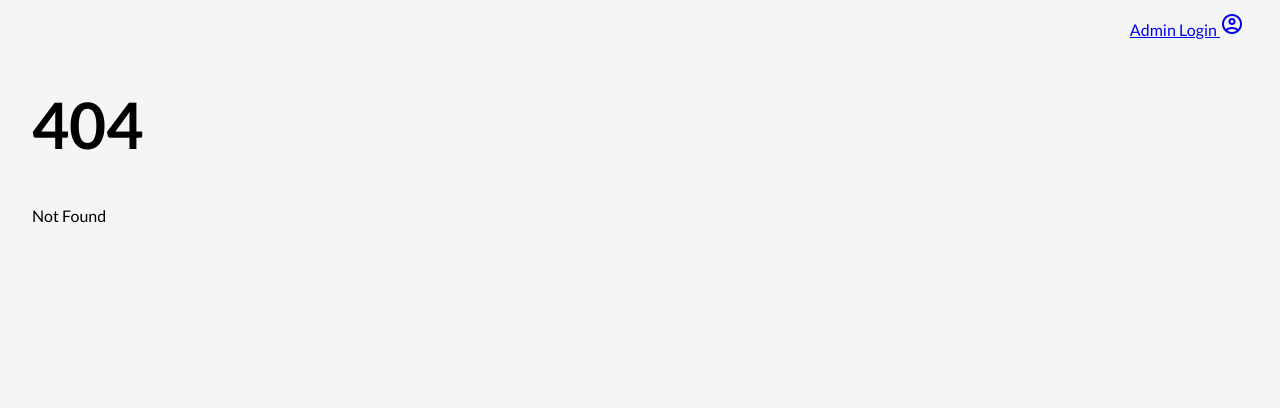
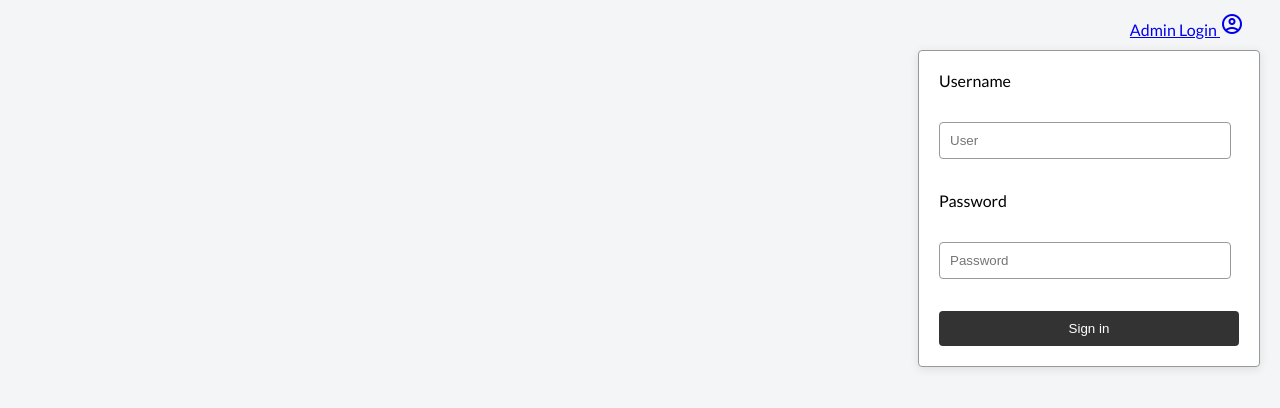
Before and after one commit to pafenorthwest/concertprogram, a SvelteKit app: page /login in a window 1280 px wide. Before the commit this address had no page. Shown: the top 408 px of the page. Built offline with nearby package versions, Linux system fonts and the light colour scheme; no server answers.

Commit message:
working: not ideal login flow

```diff
--- /dev/null
+++ b/src/routes/+layout.server.js
@@ -0,0 +1,8 @@
+/** @type {import('./$types').PageServerLoad} */
+export async function load({ cookies }) {
+    const pafeAuth = cookies.get('pafe_auth')
+    if (pafeAuth) {
+        return {isAuthenticated : true};
+    }
+    return {isAuthenticated : false};
+}
--- a/src/routes/+layout.svelte
+++ b/src/routes/+layout.svelte
@@ -1,6 +1,17 @@
-<div class="topbar"> <a href="/login">
-    <p>Admin Login</p>
-    <span class="material-symbols-outlined">account_circle</span></a>
-</div>
+<script>
+    export let data;
+</script>
+
+{#if !data.isAuthenticated}
+    <div class="topbar"><a href="/login" class="link">
+        <p>Admin Login</p>
+        <span class="material-symbols-outlined">account_circle</span></a>
+    </div>
+{:else}
+    <div class="topbar"><a href="/logout" class="link">
+        <p>Admin Logout</p>
+        <span class="material-symbols-outlined">account_circle</span></a>
+    </div>
+{/if}
 
 <slot></slot>
--- a/src/routes/+page.svelte
+++ b/src/routes/+page.svelte
@@ -1,5 +1,8 @@
+<svelte:head>
+    <title>Lookup</title>
+</svelte:head>
+
 <h2>PAFE Concert Registration</h2>
-
 <div class="lookup-form">
     <h3>Lookup By Code</h3>
     <form id="codelookup">
--- a/src/routes/about/+page.svelte
+++ b/src/routes/about/+page.svelte
@@ -1,3 +1,7 @@
+<svelte:head>
+    <title>About</title>
+</svelte:head>
+
 <h2>About</h2>
 <div class="row">
 <p>Website to register performers for PAFE's annual concert series. Lookup your performer by code or by name.
--- a/src/routes/admin/+page.svelte
+++ b/src/routes/admin/+page.svelte
@@ -1,3 +1,7 @@
+<svelte:head>
+    <title>Admin</title>
+</svelte:head>
+
 <h2>Admin</h2>
 
 <div class="navbar">
--- a/src/routes/edit/+page.svelte
+++ b/src/routes/edit/+page.svelte
@@ -1,2 +1,6 @@
+<svelte:head>
+    <title>Admin Edit</title>
+</svelte:head>
+
 <h1>Welcome to Listing PAge</h1>
 <p>The Performance Listing Page</p>
--- /dev/null
+++ b/src/routes/login/+page.server.js
@@ -0,0 +1,26 @@
+import { fail, redirect } from '@sveltejs/kit';
+
+export async function load({ cookies }) {
+    const pafeAuth = cookies.get('pafe_auth')
+    if (pafeAuth) {
+        redirect(307, '/admin');
+    }
+}
+
+/** @type {import('./$types').Actions} */
+export const actions = {
+    login: async ({ cookies, request }) => {
+        const data = await request.formData();
+
+        if (data.get('user') === 'eric' && data.get('password') === 'password') {
+            cookies.set('pafe_auth', 'admin_key', { path: '/' });
+            redirect(307, '/admin');
+        } else {
+            return fail(401, 'bad login attempt');
+        }
+    },
+    logout: async ({ cookies, locals }) => {
+        cookies.delete('pafe_auth', { path: '/' });
+        locals.isAuthenticated = false;
+    }
+};
--- /dev/null
+++ b/src/routes/login/+page.svelte
@@ -0,0 +1,27 @@
+<script>
+    import { enhance } from '$app/forms';
+</script>
+
+<svelte:head>
+    <title>Sign in</title>
+</svelte:head>
+
+<div class="login-container popover">
+    <form use:enhance method="POST" action="?/login">
+        <label for="username">Username</label>
+        <input
+                    name="user"
+                    type="text"
+                    required
+                    placeholder="User"
+        />
+        <label for="password">Password</label>
+        <input
+                    name="password"
+                    type="password"
+                    required
+                    placeholder="Password"
+        />
+        <button type="submit">Sign in</button>
+    </form>
+</div>
--- a/static/global.css
+++ b/static/global.css
@@ -3,6 +3,7 @@
     --text-accent-color: #F29F67;
     --text-card-color: #1F1F1F;
     --low-em-color: #999;
+    --accent-button: #333;
     --text-color: #000000;
     --separator-color: #DEE2E6;
     --card-boarder-color: #FFFFEF;
@@ -19,6 +20,8 @@
     --media-gutter: 0px;
     --padding: 4px;
     --border-radius: 4px;
+    --popover-space: 20px;
+    --popover-padding: 10px;
 }
 
 body {
@@ -76,7 +79,7 @@ li p {
 .popover {
     position: absolute;
     top: 50px;
-    right: 20px;
+    right: var(--popover-space);
     z-index: 10;
     background: white;
     color: black;
@@ -87,21 +90,21 @@ li p {
 }
 
 .login-container {
-    padding: 20px;
+    padding: var(--popover-space);
 }
 
 .login-container h2 {
-    margin: 0 0 20px 0;
+    margin: 0 0 var(--popover-space) 0;
 }
 
 .login-container label {
     display: block;
-    margin: 0 0 5px 0;
+    margin: 0 0 var(--margin) 0;
 }
 
 .login-container input {
-    width: 25%;
-    padding: calc(var(--padding)*2);
+    width: 90%;
+    padding: var(--popover-padding);
     margin: 0 0 var(--margin) 0;
     border: 1px solid var(--low-em-color);
     border-radius: var(--border-radius);
@@ -109,8 +112,8 @@ li p {
 
 .login-container button {
     width: 100%;
-    padding: 10px;
-    background-color: #333;
+    padding: var(--popover-padding);
+    background-color: var(--accent-button);
     color: white;
     border: none;
     border-radius: var(--border-radius);
```
Also changed, not shown: src/routes/logout/+page.server.js (added, +16 -0 lines), src/routes/logout/+page.svelte (added, +13 -0 lines), src/routes/+page.server.js (added).
